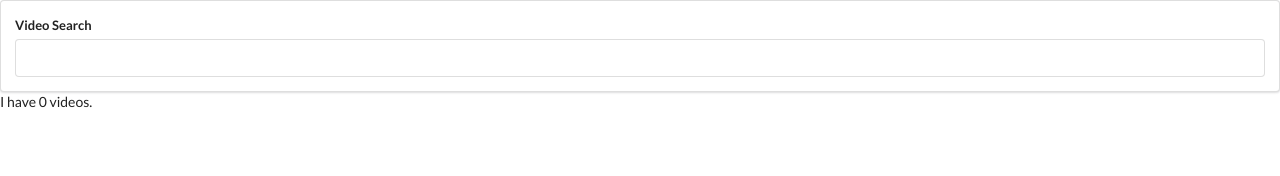
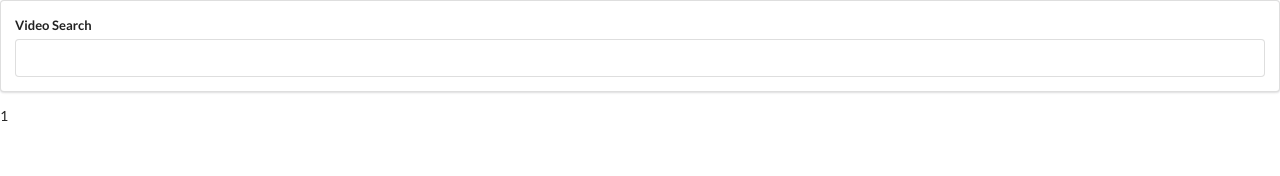
Before and after one commit to RABBI31/Search-YTVideos-by-ObjectName.github.io, a React (Create React App) app: page / in a window 1280 px wide. Shown: the top 176 px of the page. Built offline with nearby package versions, Linux system fonts and the light colour scheme.

Commit message:
Add Videolist file

```diff
--- a/src/components/App.js
+++ b/src/components/App.js
@@ -1,6 +1,7 @@
 import React from 'react'
 import youtube from '../apis/youtube'
 import Searchbar from './Searchbar'
+import Videolist from './Videolist'
 
 class App extends React.Component{
      state = {videos: []}
@@ -17,7 +18,7 @@ class App extends React.Component{
     render() {
         return(
             <div><Searchbar onFormSubmit = {this.onmyInputSubmit}/>
-            I have {this.state.videos.length} videos.
+            <Videolist videos = {this.onmyInputSubmit}/>
             </div>
         )
     }
--- /dev/null
+++ b/src/components/Videolist.js
@@ -0,0 +1,13 @@
+import React from 'react'
+
+const Videolist = (props) =>{
+
+    return(
+        <div>
+           { props.videos.length }
+        </div>
+    )
+
+}
+
+export default Videolist
```
